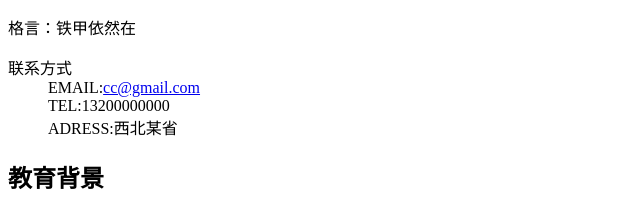
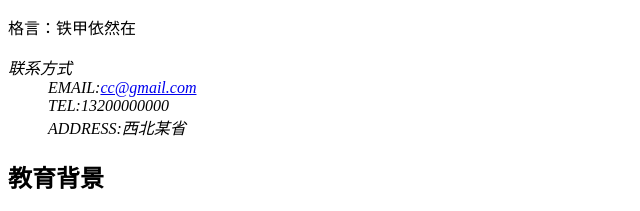
Before and after one commit to clock-z/Baidu_FrontEndTechnology_study, a plain HTML site: page day02-CV.html in a window 1280 px wide. Shown: the part 169-380 px from the top of the page, 0-640 px from the left. Drawn offline with Linux system fonts and the light colour scheme.

Commit message:
Update day02-CV.html

```diff
--- a/day02-CV.html
+++ b/day02-CV.html
@@ -10,12 +10,12 @@
 <p><a title:>姓名：</a><a>小C</a></p>
 <p><a>格言：</a><a>铁甲依然在</a></p>
 <dl>
-  <adredss>
+  <address>
   <dt>联系方式</dt>
   <dd>EMAIL:<a href="mailto">cc@gmail.com</a></dd>
   <dd>TEL:13200000000</dd>
-  <dd>ADRESS:西北某省</dd>
-  </adress>
+  <dd>ADDRESS:西北某省</dd>
+  </address>
 </dl>
 <h2>教育背景</h2>
 <p>本科：汴梁大学</p>
```
